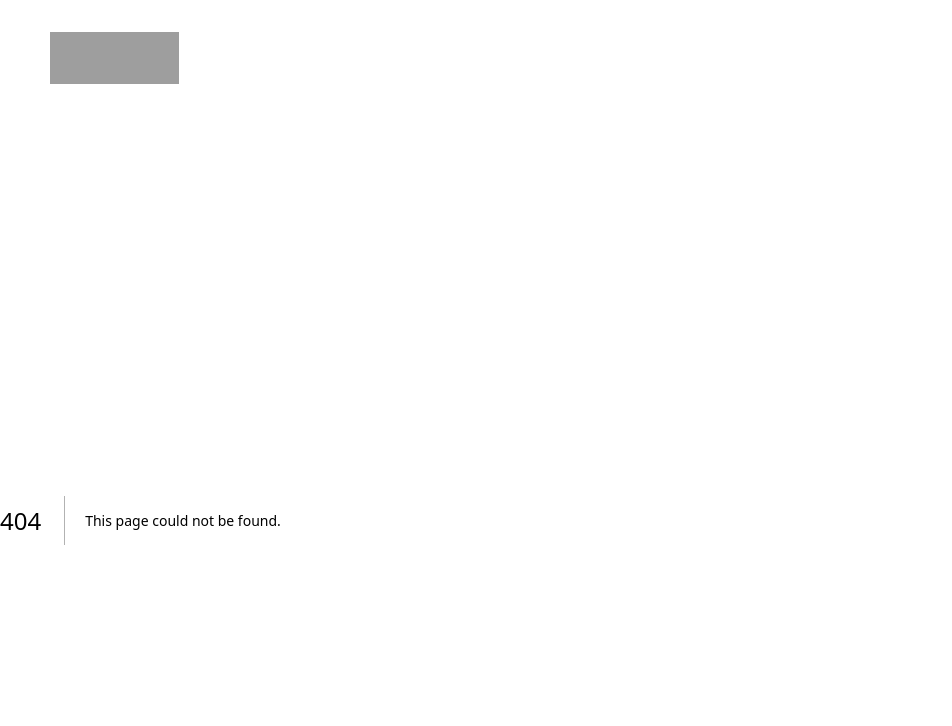
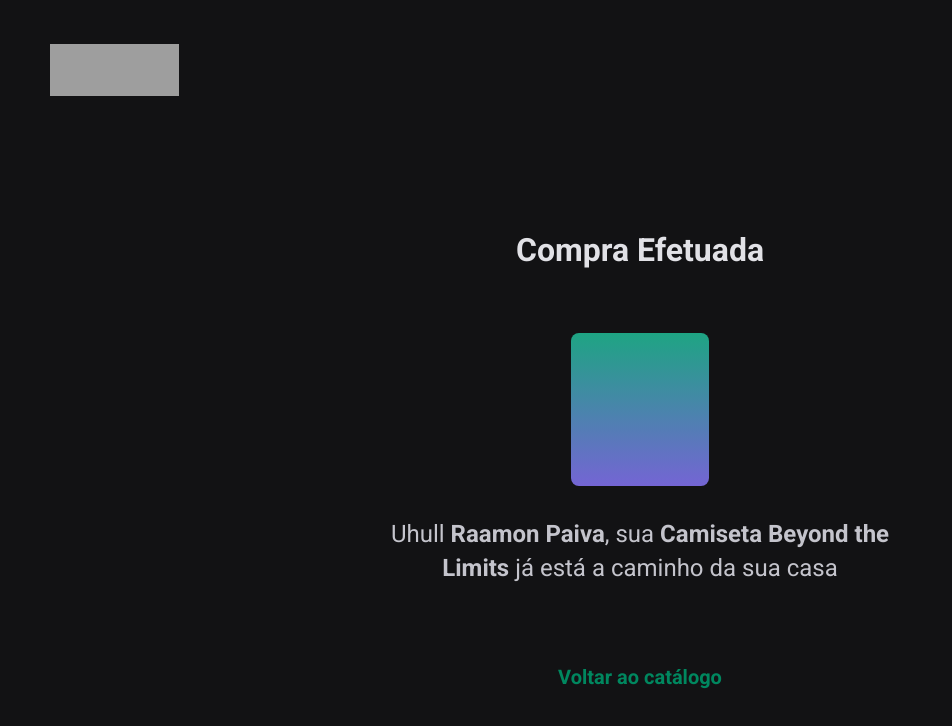
Before and after one commit to raamonpaiva/ignite-shop, a Next.js app: page /success in a window 1280 px wide. Before the commit this address had no page. Shown: the top 726 px of the page, without its empty margins (0-952 px from the left). Built offline with nearby package versions, Linux system fonts and the light colour scheme; grey boxes are pictures that could not be loaded.

Commit message:
Estrutura do Sucesso

```diff
--- /dev/null
+++ b/src/pages/success.tsx
@@ -0,0 +1,21 @@
+import { ImageContainer, SuccessContainer } from "@/styles/pages/sucess";
+import Link from "next/link";
+
+export default function Success() {
+  return (
+    <SuccessContainer>
+      <h1>Compra Efetuada</h1>
+
+      <ImageContainer>
+
+      </ImageContainer>
+
+      <p>Uhull <strong>Raamon Paiva</strong>, sua <strong>Camiseta Beyond the Limits</strong> já está a caminho da sua casa</p>
+
+      <Link href="/" >
+        Voltar ao catálogo
+      </Link>
+
+    </SuccessContainer>
+  )
+}
--- /dev/null
+++ b/src/styles/pages/sucess.ts
@@ -0,0 +1,55 @@
+import { styled } from '..'
+
+export const SuccessContainer = styled('main', {
+  display: 'flex',
+  flexDirection: 'column',
+  alignItems: 'center',
+  justifyContent: 'center',
+  margin: '0 auto',
+  height: 656,
+
+  h1: {
+    fontSize: '$2xl',
+    color: '$gray100'
+  },
+
+  p: {
+    fontSize: '$xl',
+    color: '$gray300',
+    maxWidth: 560,
+    textAlign: 'center',
+    marginTop: '2rem',
+    lineHeight: 1.4,
+  },
+
+  a: {
+    marginTop: '5rem',
+    display: 'block',
+    fontSize: '$lg',
+    color: '$green500',
+    textDecoration: 'none',
+    fontWeight: 'bold',
+
+    '&:hover': {
+      color: '$green300'
+    },
+  }
+})
+export const ImageContainer = styled('div', {
+  width: '100%',
+  maxWidth: 130,
+  height: 145,
+  background: 'linear-gradient(180deg,#1ea483 0%,#7465d4 100%)',
+  borderRadius: 8,
+  padding: '0.25rem',
+  marginTop: '4rem',
+
+  display: 'flex',
+  alignItems: 'center',
+  justifyContent: 'center',
+
+  img: {
+    objectFit: 'cover'
+  }
+
+})
```
